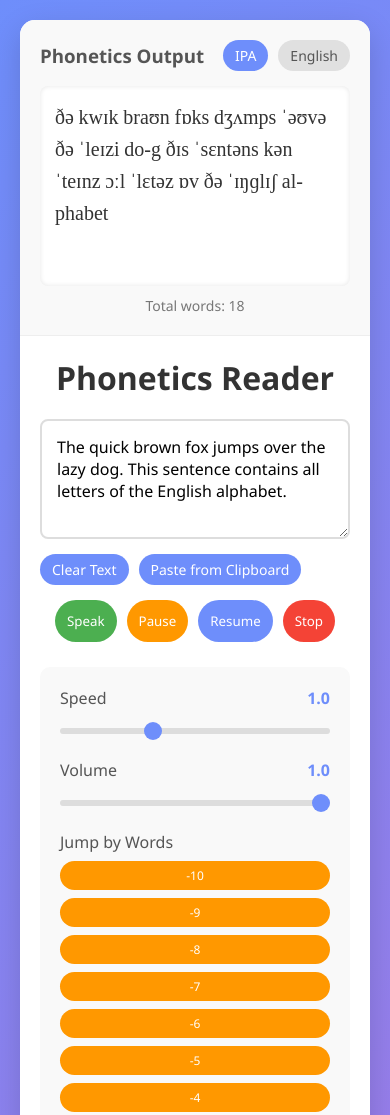
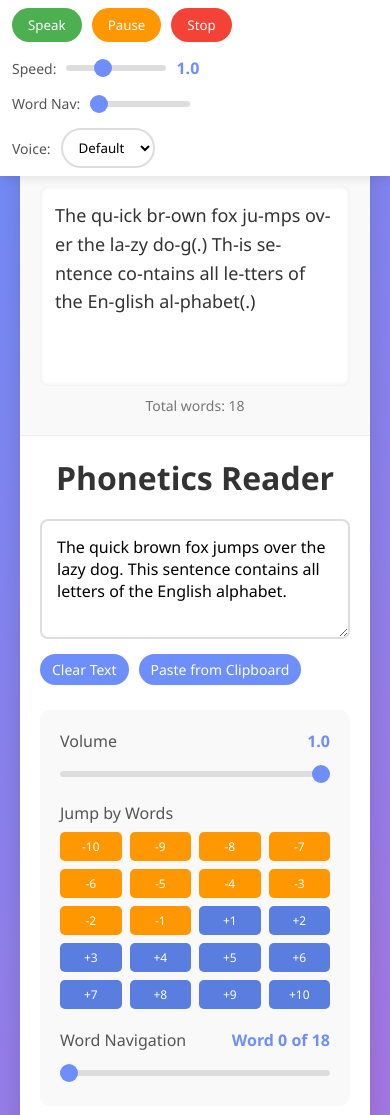
Before and after one commit to SamithBangaruRallabandi/html_phonetics_reader, a plain HTML site: page index.html in a window 390 px wide. Shown: the top 1115 px of the page. Drawn offline with Linux system fonts and the light colour scheme.

Commit message:
sticky top bar, improved mobile layout, and voice selection options.

```diff
--- a/index.html
+++ b/index.html
@@ -15,16 +15,47 @@
         body {
             background: linear-gradient(135deg, #6e8efb, #a777e3);
             min-height: 100vh;
+            padding: 20px;
+            padding-top: 130px;
+        }
+
+        .sticky-header {
+            position: fixed;
+            top: 0;
+            left: 0;
+            right: 0;
+            background: white;
+            padding: 15px 20px;
+            box-shadow: 0 2px 10px rgba(0, 0, 0, 0.1);
+            z-index: 1000;
             display: flex;
-            justify-content: center;
+            flex-wrap: wrap;
+            gap: 15px;
             align-items: center;
-            padding: 20px;
+        }
+
+        .control-buttons {
+            display: flex;
+            gap: 10px;
+        }
+
+        .control-group {
+            display: flex;
+            align-items: center;
+            gap: 10px;
+        }
+
+        .control-label {
+            font-size: 14px;
+            color: #555;
+            white-space: nowrap;
         }
 
         .main-container {
             display: flex;
             width: 100%;
             max-width: 1200px;
+            margin: 0 auto;
             background-color: white;
             border-radius: 15px;
             box-shadow: 0 10px 30px rgba(0, 0, 0, 0.15);
@@ -154,15 +185,15 @@
             margin-bottom: 25px;
         }
 
-        .control-group {
+        .control-section {
             margin-bottom: 20px;
         }
 
-        .control-group:last-child {
+        .control-section:last-child {
             margin-bottom: 0;
         }
 
-        .control-label {
+        .section-label {
             display: flex;
             justify-content: space-between;
             margin-bottom: 8px;
@@ -196,19 +227,18 @@
         }
 
         .jump-controls {
-            display: flex;
-            justify-content: space-between;
-            flex-wrap: wrap;
+            display: grid;
+            grid-template-columns: repeat(5, 1fr);
             gap: 8px;
         }
 
         .jump-btn {
-            flex: 1;
-            min-width: 60px;
             text-align: center;
             padding: 8px 5px;
             background-color: #5a7de0;
             font-size: 14px;
+            border-radius: 5px;
+            min-width: 0;
         }
 
         .negative {
@@ -308,6 +338,19 @@
             text-align: center;
         }
 
+        .voice-selector {
+            display: flex;
+            align-items: center;
+            gap: 10px;
+        }
+
+        select {
+            padding: 8px 12px;
+            border-radius: 20px;
+            border: 2px solid #ddd;
+            background: white;
+        }
+
         @media (max-width: 900px) {
             .main-container {
                 flex-direction: column;
@@ -318,6 +361,16 @@
                 border-bottom: 1px solid #eee;
                 order: -1;
             }
+
+            .sticky-header {
+                padding: 10px 15px;
+                flex-direction: column;
+                align-items: stretch;
+            }
+
+            body {
+                padding-top: 180px;
+            }
         }
 
         @media (max-width: 600px) {
@@ -326,22 +379,66 @@
             }
 
             .jump-controls {
-                flex-direction: column;
+                grid-template-columns: repeat(4, 1fr);
             }
 
             button {
-                padding: 12px;
+                padding: 8px 16px;
             }
 
             .jump-btn {
-                min-width: 50px;
                 font-size: 12px;
                 padding: 6px 3px;
+            }
+
+            .sticky-header {
+                flex-wrap: nowrap;
+                overflow-x: auto;
+                padding: 8px 12px;
+            }
+
+            .control-buttons {
+                flex-wrap: nowrap;
+            }
+
+            .control-group {
+                flex-shrink: 0;
+            }
+
+            body {
+                padding-top: 120px;
             }
         }
     </style>
 </head>
 <body>
+    <div class="sticky-header">
+        <div class="control-buttons">
+            <button id="speakBtn">Speak</button>
+            <button id="pauseBtn">Pause</button>
+            <button id="resumeBtn" style="display:none;">Resume</button>
+            <button id="stopBtn">Stop</button>
+        </div>
+
+        <div class="control-group">
+            <span class="control-label">Speed:</span>
+            <input type="range" id="speedSlider" min="0.5" max="2" step="0.1" value="1" style="width: 100px;">
+            <span class="value" id="speedValue">1.0</span>
+        </div>
+
+        <div class="control-group">
+            <span class="control-label">Word Nav:</span>
+            <input type="range" id="wordSlider" min="0" value="0" step="1" style="width: 100px;">
+        </div>
+
+        <div class="control-group voice-selector">
+            <span class="control-label">Voice:</span>
+            <select id="voiceSelect">
+                <option value="">Default</option>
+            </select>
+        </div>
+    </div>
+
     <div class="main-container">
         <div class="content-area">
             <h1>Phonetics Reader</h1>
@@ -354,37 +451,22 @@
                     <button class="text-btn" id="pasteBtn">Paste from Clipboard</button>
                 </div>
 
-                <div class="buttons">
-                    <button id="speakBtn">Speak</button>
-                    <button id="pauseBtn">Pause</button>
-                    <button id="resumeBtn">Resume</button>
-                    <button id="stopBtn">Stop</button>
-                </div>
-
                 <div class="android-warning" id="androidWarning">
                     Word highlighting may not work on some Android devices. Try using Chrome browser for best results.
                 </div>
             </div>
 
             <div class="controls">
-                <div class="control-group">
-                    <div class="control-label">
-                        <span>Speed</span>
-                        <span class="value" id="speedValue">1.0</span>
-                    </div>
-                    <input type="range" id="speedSlider" min="0.5" max="2" step="0.1" value="1">
-                </div>
-
-                <div class="control-group">
-                    <div class="control-label">
+                <div class="control-section">
+                    <div class="section-label">
                         <span>Volume</span>
                         <span class="value" id="volumeValue">1.0</span>
                     </div>
                     <input type="range" id="volumeSlider" min="0" max="1" step="0.1" value="1">
                 </div>
 
-                <div class="control-group">
-                    <div class="control-label">
+                <div class="control-section">
+                    <div class="section-label">
                         <span>Jump by Words</span>
                     </div>
                     <div class="jump-controls">
@@ -411,12 +493,12 @@
                     </div>
                 </div>
 
-                <div class="control-group word-slider-container">
-                    <div class="control-label">
+                <div class="control-section word-slider-container">
+                    <div class="section-label">
                         <span>Word Navigation</span>
                         <span class="value" id="wordPosition">Word 0 of 0</span>
                     </div>
-                    <input type="range" id="wordSlider" class="word-slider" min="0" value="0" step="1">
+                    <input type="range" id="wordSliderFull" class="word-slider" min="0" value="0" step="1">
                 </div>
             </div>
         </div>
@@ -425,8 +507,8 @@
             <div class="output-header">
                 <h3>Phonetics Output</h3>
                 <div class="toggle-buttons">
-                    <button id="ipaBtn" class="toggle-btn active">IPA</button>
-                    <button id="englishBtn" class="toggle-btn">English</button>
+                    <button id="ipaBtn" class="toggle-btn">IPA</button>
+                    <button id="englishBtn" class="toggle-btn active">English</button>
                 </div>
             </div>
             <div id="phoneticsOutput"></div>
@@ -443,11 +525,13 @@
             const resumeBtn = document.getElementById('resumeBtn');
             const stopBtn = document.getElementById('stopBtn');
             const speedSlider = document.getElementById('speedSlider');
+            const speedSliderSticky = document.getElementById('speedSlider');
             const speedValue = document.getElementById('speedValue');
             const volumeSlider = document.getElementById('volumeSlider');
             const volumeValue = document.getElementById('volumeValue');
             const jumpButtons = document.querySelectorAll('.jump-btn');
             const wordSlider = document.getElementById('wordSlider');
+            const wordSliderFull = document.getElementById('wordSliderFull');
             const wordPosition = document.getElementById('wordPosition');
             const wordCount = document.getElementById('wordCount');
             const phoneticsOutput = document.getElementById('phoneticsOutput');
@@ -456,6 +540,7 @@
             const clearBtn = document.getElementById('clearBtn');
             const pasteBtn = document.getElementById('pasteBtn');
             const androidWarning = document.getElementById('androidWarning');
+            const voiceSelect = document.getElementById('voiceSelect');
 
             // Check if Android device
             const isAndroid = /Android/i.test(navigator.userAgent);
@@ -470,8 +555,41 @@
             let currentWordIndex = -1;
             let isPaused = false;
             let wordStartTimes = [];
-            let showIPA = true;
+            let showIPA = false; // English by default
             let wordTimingInterval = null;
+            let voices = [];
+
+            // Load available voices
+            function loadVoices() {
+                voices = synth.getVoices();
+                voiceSelect.innerHTML = '<option value="">Default</option>';
+
+                // Filter for English voices and categorize by gender
+                const englishVoices = voices.filter(voice => voice.lang.startsWith('en'));
+
+                englishVoices.forEach(voice => {
+                    const option = document.createElement('option');
+                    option.value = voice.name;
+                    option.textContent = voice.name;
+
+                    // Try to determine gender from voice name
+                    if (voice.name.includes('Female') || voice.name.includes('Woman') || voice.name.includes('Samantha')) {
+                        option.textContent += ' (Female)';
+                    } else if (voice.name.includes('Male') || voice.name.includes('Man') || voice.name.includes('Alex')) {
+                        option.textContent += ' (Male)';
+                    }
+
+                    voiceSelect.appendChild(option);
+                });
+            }
+
+            // Load voices when they become available
+            if (synth.onvoiceschanged !== undefined) {
+                synth.onvoiceschanged = loadVoices;
+            }
+
+            // Initial load
+            setTimeout(loadVoices, 100);
 
             // Check for URL parameters
             const urlParams = new URLSearchParams(window.location.search);
@@ -536,6 +654,17 @@
                     console.error('Failed to read from clipboard:', err);
                 }
             });
+
+            // Toggle play/pause buttons
+            function togglePlayPauseButtons() {
+                if (isPaused) {
+                    pauseBtn.style.display = 'none';
+                    resumeBtn.style.display = 'inline-block';
+                } else {
+                    pauseBtn.style.display = 'inline-block';
+                    resumeBtn.style.display = 'none';
+                }
+            }
 
             // Generate simple phonetics (for demonstration)
             function generatePhonetics(text, useIPA) {
@@ -603,7 +732,9 @@
 
                 // Set up word slider
                 wordSlider.max = words.length - 1;
+                wordSliderFull.max = words.length - 1;
                 wordSlider.value = currentWordIndex >= 0 ? currentWordIndex : 0;
+                wordSliderFull.value = currentWordIndex >= 0 ? currentWordIndex : 0;
 
                 // Re-highlight current word if needed
                 if (currentWordIndex >= 0) {
@@ -630,6 +761,7 @@
 
                         // Update word slider position
                         wordSlider.value = index;
+                        wordSliderFull.value = index;
                         wordPosition.textContent = `Word ${index + 1} of ${words.length}`;
                     }
                 }
@@ -691,6 +823,14 @@
                 utterance.rate = parseFloat(speedSlider.value);
                 utterance.volume = parseFloat(volumeSlider.value);
 
+                // Set selected voice if available
+                if (voiceSelect.value) {
+                    const selectedVoice = voices.find(voice => voice.name === voiceSelect.value);
+                    if (selectedVoice) {
+                        utterance.voice = selectedVoice;
+                    }
+                }
+
                 // Estimate word start times
                 wordStartTimes = estimateWordStartTimes(text, utterance.rate);
 
@@ -715,6 +855,7 @@
                     currentWordIndex = -1;
                     speakBtn.textContent = 'Speak';
                     isPaused = false;
+                    togglePlayPauseButtons();
                     clearInterval(wordTimingInterval);
                 };
 
@@ -730,6 +871,7 @@
                 synth.speak(utterance);
                 speakBtn.textContent = 'Speaking...';
                 isPaused = false;
+                togglePlayPauseButtons();
             }
 
             // Pause speaking
@@ -737,7 +879,7 @@
                 if (synth.speaking && !isPaused) {
                     synth.pause();
                     isPaused = true;
-                    pauseBtn.textContent = 'Paused';
+                    togglePlayPauseButtons();
                     clearInterval(wordTimingInterval);
                 }
             }
@@ -747,7 +889,7 @@
                 if (synth.speaking && isPaused) {
                     synth.resume();
                     isPaused = false;
-                    pauseBtn.textContent = 'Pause';
+                    togglePlayPauseButtons();
 
                     // Restart timing for Android
                     if (isAndroid) {
@@ -763,7 +905,7 @@
                     speakBtn.textContent = 'Speak';
                     highlightWord(-1);
                     isPaused = false;
-                    pauseBtn.textContent = 'Pause';
+                    togglePlayPauseButtons();
                     clearInterval(wordTimingInterval);
                 }
             }
@@ -784,6 +926,14 @@
                 utterance = new SpeechSynthesisUtterance(textToSpeak);
                 utterance.rate = parseFloat(speedSlider.value);
                 utterance.volume = parseFloat(volumeSlider.value);
+
+                // Set selected voice if available
+                if (voiceSelect.value) {
+                    const selectedVoice = voices.find(voice => voice.name === voiceSelect.value);
+                    if (selectedVoice) {
+                        utterance.voice = selectedVoice;
+                    }
+                }
 
                 // Track words
                 utterance.onboundary = function(event) {
@@ -806,6 +956,7 @@
                     currentWordIndex = -1;
                     speakBtn.textContent = 'Speak';
                     isPaused = false;
+                    togglePlayPauseButtons();
                     clearInterval(wordTimingInterval);
                 };
 
@@ -817,6 +968,7 @@
                 synth.speak(utterance);
                 speakBtn.textContent = 'Speaking...';
                 isPaused = false;
+                togglePlayPauseButtons();
             }
 
             // Jump by number of words
@@ -851,11 +1003,23 @@
 
             wordSlider.addEventListener('input', () => {
                 const wordIndex = parseInt(wordSlider.value);
+                wordSliderFull.value = wordIndex;
                 wordPosition.textContent = `Word ${wordIndex + 1} of ${words.length}`;
             });
 
             wordSlider.addEventListener('change', () => {
                 const wordIndex = parseInt(wordSlider.value);
+                jumpToWord(wordIndex);
+            });
+
+            wordSliderFull.addEventListener('input', () => {
+                const wordIndex = parseInt(wordSliderFull.value);
+                wordSlider.value = wordIndex;
+                wordPosition.textContent = `Word ${wordIndex + 1} of ${words.length}`;
+            });
+
+            wordSliderFull.addEventListener('change', () => {
+                const wordIndex = parseInt(wordSliderFull.value);
                 jumpToWord(wordIndex);
             });
 
@@ -867,7 +1031,11 @@
             words = sampleText.split(' ');
             updatePhoneticsDisplay();
             wordSlider.max = words.length - 1;
+            wordSliderFull.max = words.length - 1;
             wordPosition.textContent = `Word 0 of ${words.length}`;
+
+            // Initialize button states
+            togglePlayPauseButtons();
         });
     </script>
 </body>
```
